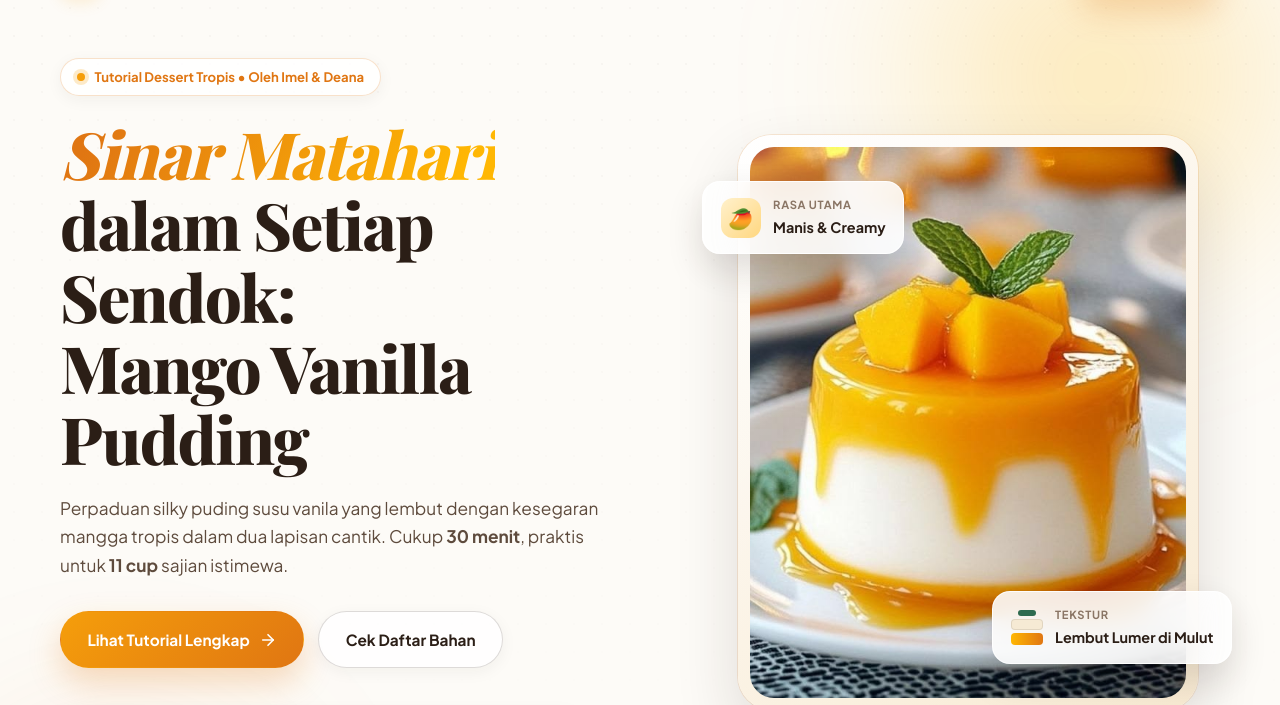
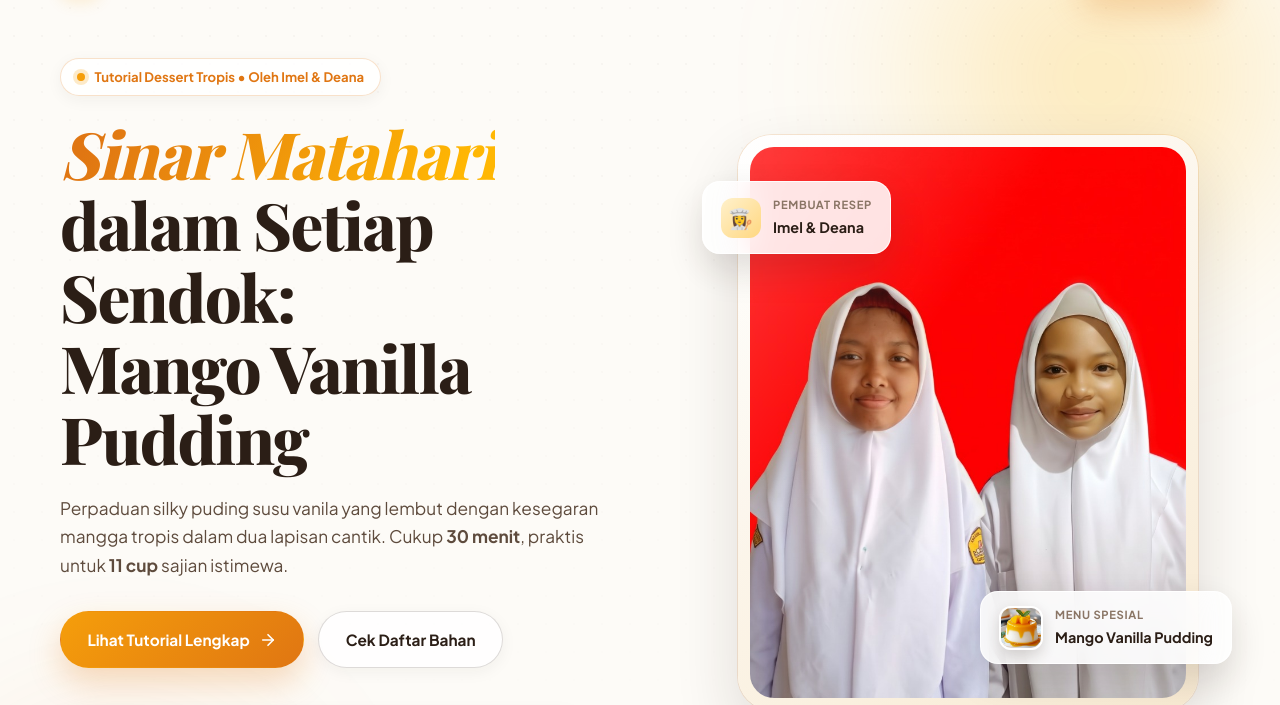
Before and after one commit to adin07-code/mango-vanilla-pudding, a plain HTML site: page index.html in a window 1280 px wide. Shown: the part 62-767 px from the top of the page. Drawn offline with nearby package versions, Linux system fonts and the light colour scheme; a web font is replaced by a local one.

Commit message:
Feature Imel & Deana portrait in hero section

```diff
--- a/index.html
+++ b/index.html
@@ -149,9 +149,9 @@
         <div class="hero-visual reveal-hero" style="--d: 160ms">
           <div class="hero-photo-frame" data-parallax="0.08">
             <img
-              src="assets/mango-pudding-hero.jpg"
-              alt="Mango Vanilla Pudding lembut dengan saus mangga berkilau, potongan mangga segar, dan daun mint"
-              class="hero-photo"
+              src="assets/imel-deana.jpg"
+              alt="Foto Imel dan Deana, pembuat tutorial resep Mango Vanilla Pudding"
+              class="hero-photo hero-photo-portrait"
               loading="eager"
             />
             <div class="photo-shine" aria-hidden="true"></div>
@@ -159,22 +159,22 @@
 
           <!-- Floating Glass Badges -->
           <div class="float-card float-card-top" data-parallax="-0.14">
-            <div class="float-badge-icon">🥭</div>
+            <div class="float-badge-icon">👩‍🍳</div>
             <div>
-              <span class="float-label">Rasa Utama</span>
-              <strong>Manis &amp; Creamy</strong>
+              <span class="float-label">Pembuat Resep</span>
+              <strong>Imel &amp; Deana</strong>
             </div>
           </div>
 
           <div class="float-card float-card-bottom" data-parallax="0.12">
-            <div class="layer-mini-stack" aria-hidden="true">
-              <span class="mini-l-top"></span>
-              <span class="mini-l-vanila"></span>
-              <span class="mini-l-mango"></span>
-            </div>
+            <img
+              src="assets/mango-pudding-hero.jpg"
+              alt="Pratinjau Mango Vanilla Pudding"
+              class="float-mini-thumb"
+            />
             <div>
-              <span class="float-label">Tekstur</span>
-              <strong>Lembut Lumer di Mulut</strong>
+              <span class="float-label">Menu Spesial</span>
+              <strong>Mango Vanilla Pudding</strong>
             </div>
           </div>
         </div>
@@ -797,26 +797,26 @@
       </div>
     </section>
 
-    <!-- SECTION 7: PROFIL PEMBUAT (IMEL & DEANA) -->
+    <!-- SECTION 7: HASIL SAJIAN & PROFIL PEMBUAT -->
     <section class="section creator-section" id="tentang">
       <div class="container">
         <div class="creator-card reveal" data-reveal="up">
           <div class="creator-photo-wrap">
             <div class="creator-photo-frame">
               <img
-                src="assets/imel-deana.jpg"
-                alt="Foto Imel dan Deana, pembuat tutorial resep Mango Vanilla Pudding"
-                class="creator-photo"
+                src="assets/mango-pudding-hero.jpg"
+                alt="Hasil sajian Mango Vanilla Pudding lembut dengan saus mangga berkilau, potongan mangga segar, dan daun mint"
+                class="creator-photo creator-photo-dish"
                 loading="lazy"
               />
             </div>
-            <span class="creator-caption-badge">Imel &amp; Deana • XI Busana</span>
+            <span class="creator-caption-badge">Hasil Sajian • Manis &amp; Creamy</span>
           </div>
 
           <div class="creator-info">
-            <span class="section-tag">Profil Pembuat</span>
+            <span class="section-tag">Tentang Pembuat &amp; Sajian</span>
             <h2 class="section-title">
-              Halo, Kami <em>Imel &amp; Deana</em>!
+              Kreasi <em>Imel &amp; Deana</em> untuk Setiap Momen Manis
             </h2>
             <p class="creator-bio">
               Kami membuat halaman tutorial <strong>Mango Vanilla Pudding</strong>
@@ -827,9 +827,9 @@
             </p>
 
             <div class="creator-badges">
-              <span class="creator-chip">👩‍🍳 Kreator Tutorial</span>
+              <span class="creator-chip">👩‍🍳 Imel &amp; Deana</span>
               <span class="creator-chip">🎓 XI Busana</span>
-              <span class="creator-chip">🥭 Mango Vanilla Pudding</span>
+              <span class="creator-chip">🥭 Lembut Lumer di Mulut</span>
             </div>
           </div>
         </div>
--- a/styles.css
+++ b/styles.css
@@ -625,6 +625,10 @@ button {
   transition: transform 0.8s var(--ease-out-expo);
 }
 
+.hero-photo-portrait {
+  object-position: center 42%;
+}
+
 .hero-photo-frame:hover .hero-photo {
   transform: scale(1.035);
 }
@@ -672,6 +676,16 @@ button {
   display: grid;
   place-items: center;
   font-size: 1.25rem;
+}
+
+.float-mini-thumb {
+  width: 44px;
+  height: 44px;
+  border-radius: 12px;
+  object-fit: cover;
+  border: 2px solid #fff;
+  box-shadow: 0 6px 14px rgba(43, 30, 22, 0.16);
+  flex-shrink: 0;
 }
 
 .float-label {
@@ -2027,6 +2041,10 @@ button {
   object-position: center 44%;
   border-radius: 17px;
   transition: transform 0.6s var(--ease-out-expo);
+}
+
+.creator-photo-dish {
+  object-position: center 48%;
 }
 
 .creator-photo-frame:hover .creator-photo {
@@ -2592,6 +2610,12 @@ button {
     animation: none;
   }
 
+  .float-mini-thumb {
+    width: 34px;
+    height: 34px;
+    border-radius: 9px;
+  }
+
   .layer-mini-stack {
     width: 24px;
     gap: 2px;
```
